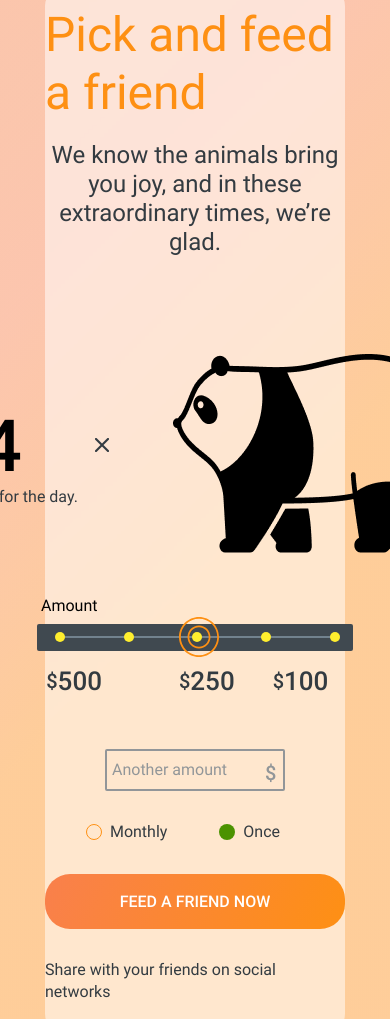
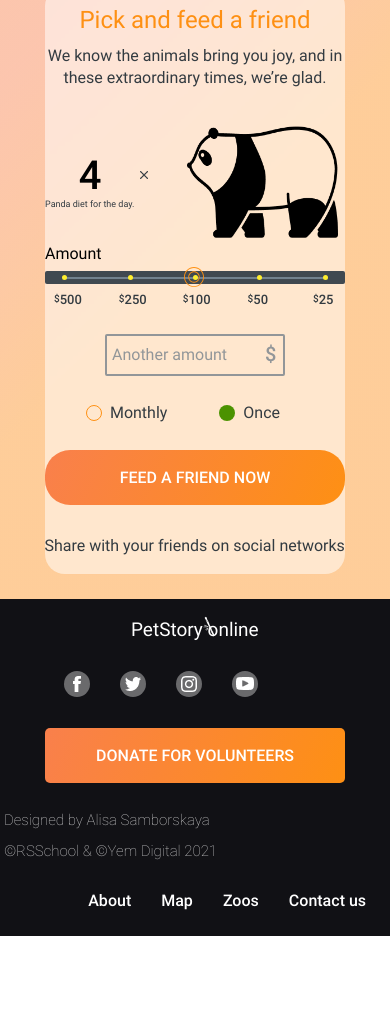
Before and after one commit to AleksandrYermolaev/ONLINE-ZOO, a plain HTML site: page pages/donate/index.html in a window 390 px wide. Shown: the part 787-1806 px from the top of the page. After the commit the page ends 1723 px from the top, so only its background shows below. Drawn offline with Linux system fonts and the light colour scheme.

Commit message:
feat: finish adaptive design

```diff
--- a/assets/styles/_page-donate.scss
+++ b/assets/styles/_page-donate.scss
@@ -47,6 +47,7 @@
 	}
 	@media (max-width: 580px) {
 		max-width: 300px;
+		padding-bottom: 24px;
 	}
 	.article {
 		width: 100%;
@@ -108,6 +109,9 @@
 		@media (max-width: 860px) {
 			padding-bottom: 30px;
 		}
+		@media (max-width: 580px) {
+			padding-bottom: 17px;
+		}
 		.title {
 			@include text-19-400;
 			font-size: 48px;
@@ -116,6 +120,11 @@
 			position: relative;
 			left: -5px;
 			@media (max-width: 860px) {
+				margin-top: 20px;
+				left: 0;
+			}
+			@media (max-width: 580px) {
+				font-size: 24px;
 				margin-top: 20px;
 				left: 0;
 			}
@@ -133,7 +142,13 @@
 				margin-top: 20px;
 				margin-bottom: 97px;
 				text-align: center;
-
+			}
+			@media (max-width: 580px) {
+				font-size: 16px;
+				line-height: 140%;
+				margin-top: 10px;
+				margin-bottom: 32px;
+				text-align: center;
 			}
 		}
 		.scheme {
@@ -141,11 +156,18 @@
 			display: flex;
 			position: relative;
 			left: -16px;
+			@media (max-width: 580px) {
+				width: 300px;
+				left: 0;
+			}
 			.amount {
 				flex: 0 0 165px;
 				display: flex;
 				flex-direction: column;
 				justify-content: center;
+				@media (max-width: 580px) {
+					flex: 0 0 90px;
+				}
 				.number {
 					margin-top: 20px;
 					@include text-16-500;
@@ -153,6 +175,9 @@
 					line-height: 80%;
 					text-align: center;
 					color: black;
+					@media (max-width: 580px) {
+						font-size: 40px;
+					}
 				}
 				.text {
 					margin: 11px 0 0 0;
@@ -161,13 +186,33 @@
 					line-height: 140%;
 					text-align: center;
 					color: $text-color;
+					@media (max-width: 580px) {
+						font-size: 9px;
+						position: relative;
+						top: -5px;
+					}
 				}
 			}
 			.cross {
 				display: flex;
 				align-items: center;
-				margin: -16px 64px 0 11px;
+				margin: -6px 64px 0 5px;
+				@media (max-width: 580px) {
+
+					img {
+						width: 8px;
+						height: 8px;
+					}
+					& + img {
+						position: relative;
+						left: -25px;
+						top: 5px;
+						width: 161px;
+						height: 112px;
+					}
+				}
 			}
+
 		}
 		.text-small {
 			align-self: start;
@@ -186,6 +231,10 @@
 				left: -4px;
 				margin-bottom: 0;
 			}
+			@media (max-width: 580px) {
+				margin-top: 15px;
+				left: 0;
+			}
 		}
 	}
 	.money-slider {
@@ -196,12 +245,18 @@
 		@media (max-width: 860px) {
 			width: 105.5%;
 		}
+		@media (max-width: 580px) {
+			width: 100%;
+		}
 		.field {
 			width: 100%;
 			height: 27px;
 			background: #404950;
 			border-radius: 2px;
 			position: relative;
+			@media (max-width: 580px) {
+				height: 13.5px;
+			}
 			.line {
 				width: 93.75%;
 				height: 2px;
@@ -217,6 +272,9 @@
 					width: 87.33%;
 					left: 6.5%;
 				}
+				@media (max-width: 580px) {
+					top: 6px;
+				}
 			}
 			.dot {
 				width: 10px;
@@ -225,6 +283,11 @@
 				background: $color-yellow;
 				position: absolute;
 				top: 8px;
+				@media (max-width: 580px) {
+					width: 5px;
+					height: 5px;
+					top: 4px;
+				}
 				&:nth-child(2) {
 					left: 26px;
 					@media (max-width: 1200px) {
@@ -326,11 +389,22 @@
 					width: 158.3333%;
 					left: 3.333%;
 				}
+				@media (max-width: 580px) {
+					width: 498px;
+					left: 8px;
+				}
+
 				&::-webkit-slider-thumb {
 					appearance: none;
 					width: 40px;
 					height: 40px;
-					background: url("../../assets/icons/roller_icon.svg")
+					background: url("../../assets/icons/roller_icon.svg");
+					@media (max-width: 580px) {
+						width: 40px;
+						height: 40px;
+						background: url("../../assets/icons/roller_icon320.svg") no-repeat;
+						background-position: 0 3px;
+					}
 				}
 			}
 		}
@@ -338,6 +412,9 @@
 			width: 100%;
 			margin-top: 12px;
 			display: flex;
+			@media (max-width: 580px) {
+				margin-top: 6px;
+			}
 			.sum {
 				@include text-16-500;
 				font-size: 26px;
@@ -345,10 +422,16 @@
 				color: $text-color;
 				margin-right: 58px;
 				cursor: pointer;
+				@media (max-width: 580px) {
+					font-size: 13px;
+				}
 				span {
 					font-size: 20px;
 					position: relative;
 					top: -1.5px;
+					@media (max-width: 580px) {
+						font-size: 10px;
+					}
 				}
 				@media (max-width: 1200px) {
 					&:nth-child(1) {
@@ -366,6 +449,9 @@
 					@media (max-width: 860px) {
 						margin-left: 3%;
 					}
+					@media (max-width: 580px) {
+						margin-right: 37px;
+					}
 				}
 				&:nth-child(5) {
 					margin-right: 77px;
@@ -378,9 +464,15 @@
 					@media (max-width: 1200px) {
 						margin-right: 74px;
 					}
+					@media (max-width: 580px) {
+						margin-right: 37px;
+					}
 				}
 				&:nth-child(7) {
 					margin-right: 90px;
+					@media (max-width: 580px) {
+						margin-right: 45px;
+					}
 				}
 				&:nth-child(8) {
 					margin-right: 0;
@@ -413,6 +505,9 @@
 				height: 42px;
 				margin: 26.5% 0 17% 0;
 				padding: 10px 5px 10px 5px;
+			}
+			@media (max-width: 580px) {
+				margin: 24px 0 26px 0;
 			}
 			&::placeholder {
 				color: #929699;
@@ -486,6 +581,9 @@
 	.button {
 		margin-top: 30px;
 		@include btn-orange;
+		@media (max-width: 580px) {
+			margin-top: 26px;
+		}
 		&::after {
 			content: "Feed a friend now";
 			@include text-16-500;
@@ -508,6 +606,9 @@
 		font-weight: 400;
 		line-height: 140%;
 		color: $text-color;
+		@media (max-width: 580px) {
+			width: 301px;
+		}
 	}
 }
 .footer {
@@ -568,3 +669,33 @@
 		}
 	}
 }
+@media (max-width: 580px) {
+	.footer {
+		position: relative;
+		top: 0;
+		.container {
+			.row1 {
+				position: relative;
+				top: -22px;
+			}
+			.row2 {
+				position: relative;
+				top: -22px;
+			}
+			.row3 {
+				.social__list {
+					top: 56px;
+					left: 60px;
+				}
+				.menu__list {
+					position: relative;
+					top: -24px;
+					left: -10px;
+				}
+				.about {
+					top: 207px;
+				}
+			}
+		}
+	}
+}
```
Also changed, not shown: assets/icons/roller_icon320.svg (added), pages/donate/style.css, 1 other file.
